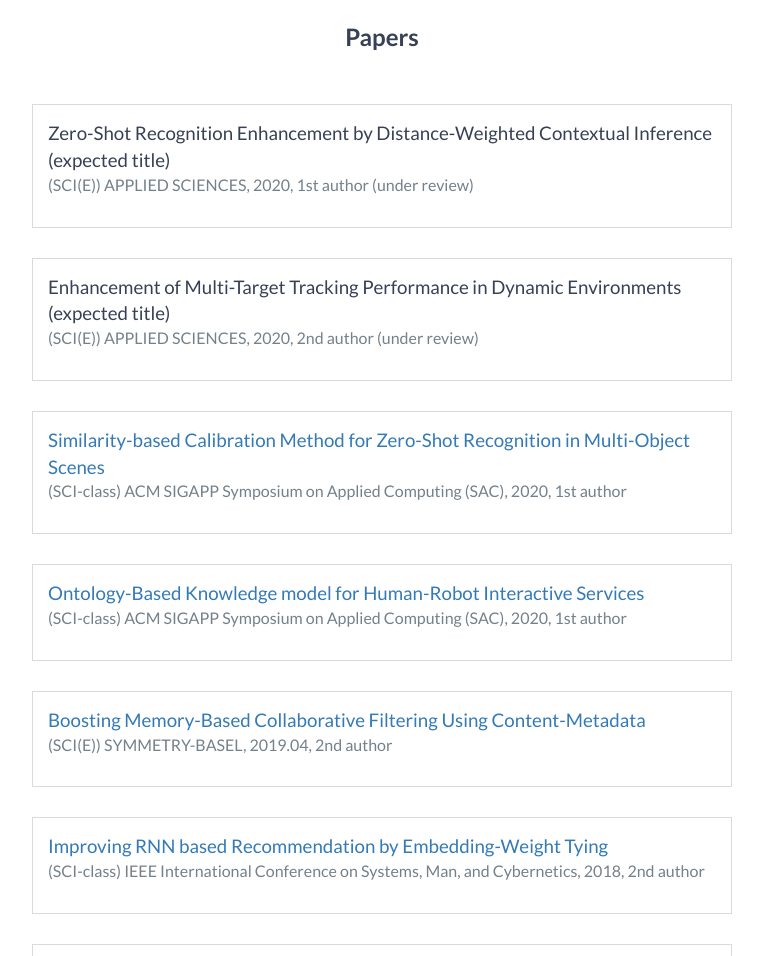
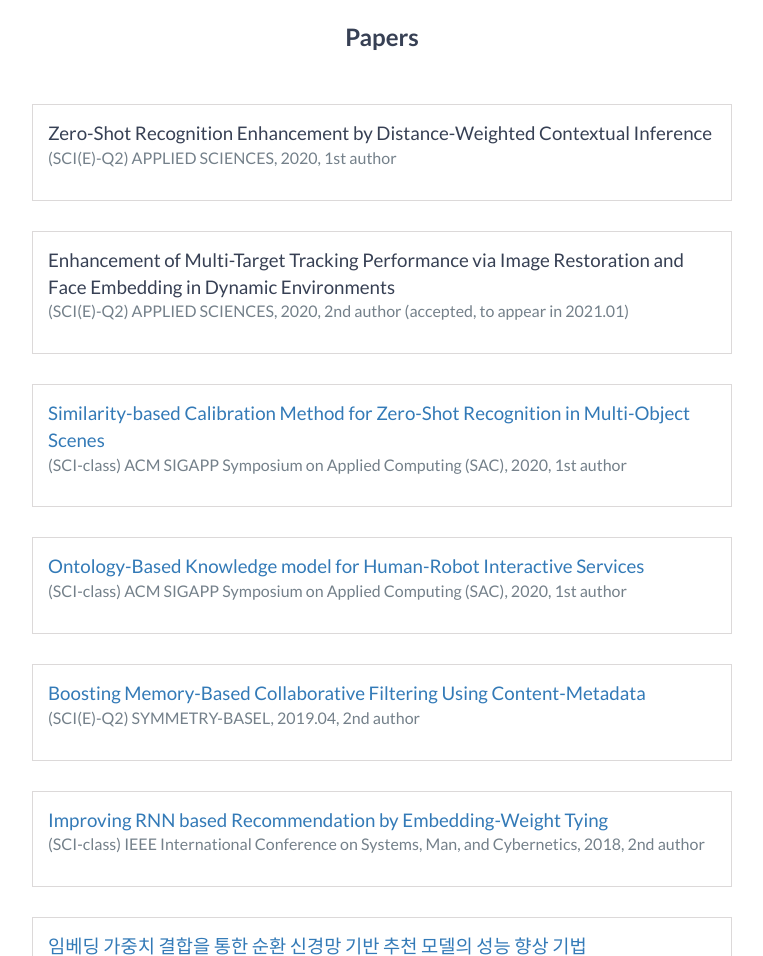
Before and after one commit to tim0225/tim0225.github.io, a website: page index.html in a window 1280 px wide. Shown: the part 1480-2436 px from the top of the page, without its empty margins (258-1021 px from the left). Drawn offline with nearby package versions, Linux system fonts and the light colour scheme.

Commit message:
update publication

```diff
--- a/index.html
+++ b/index.html
@@ -105,14 +105,14 @@
         <h2 class="heading">Publications</h2>
         <h2 style="text-align: center;">Papers</h2>
         <div class="education-block">
-            <h3>Zero-Shot Recognition Enhancement by Distance-Weighted Contextual Inference (expected title)</h3>
-            <h4>(SCI(E)) APPLIED SCIENCES, 2020, 1st author (under review)</h4>
+            <h3><a href="https://www.mdpi.com/2076-3417/10/20/7234"></a>Zero-Shot Recognition Enhancement by Distance-Weighted Contextual Inference </h3>
+            <h4>(SCI(E)-Q2) APPLIED SCIENCES, 2020, 1st author</h4>
         </div>
         <!-- End .education-block -->
 
         <div class="education-block">
-            <h3>Enhancement of Multi-Target Tracking Performance in Dynamic Environments (expected title)</h3>
-            <h4>(SCI(E)) APPLIED SCIENCES, 2020, 2nd author (under review)</h4>
+            <h3>Enhancement of Multi-Target Tracking Performance via Image Restoration and Face Embedding in Dynamic Environments</h3>
+            <h4>(SCI(E)-Q2) APPLIED SCIENCES, 2020, 2nd author (accepted, to appear in 2021.01)</h4>
         </div>
         <!-- End .education-block -->
 
@@ -130,7 +130,7 @@
 
         <div class="education-block">
             <h3><a href="https://www.researchgate.net/publication/332516498_Boosting_Memory-Based_Collaborative_Filtering_Using_Content-Metadata">Boosting Memory-Based Collaborative Filtering Using Content-Metadata</a></h3>
-            <h4>(SCI(E)) SYMMETRY-BASEL, 2019.04, 2nd author</h4>
+            <h4>(SCI(E)-Q2) SYMMETRY-BASEL, 2019.04, 2nd author</h4>
         </div>
         <!-- End .education-block -->
 
```
